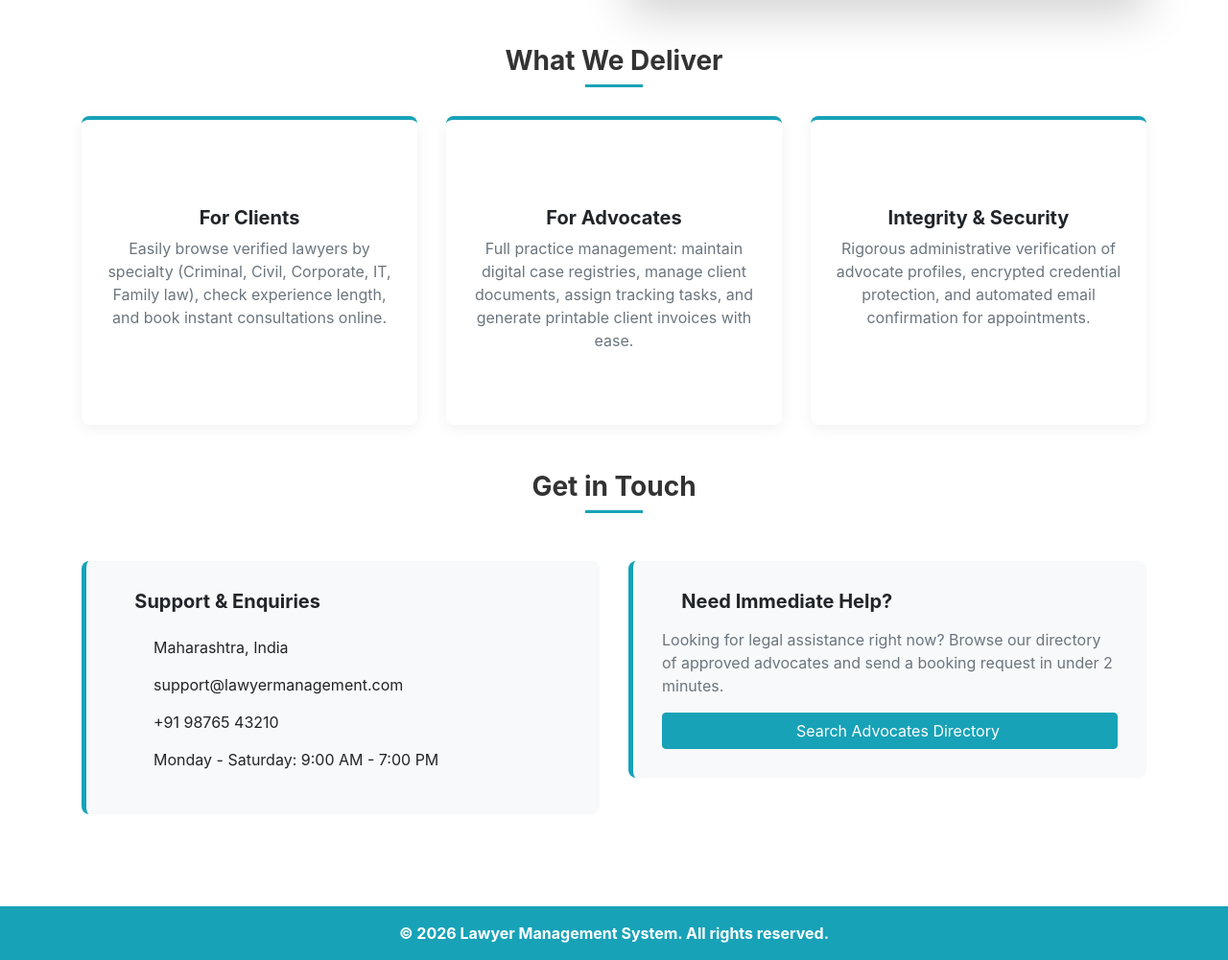
After one commit to Adityashinde0101/Lawyermanagmentsystem-Pj, a PHP site: page /lawyermanagementsystem/aboutus.php in a window 1280 px wide. The commit adds this page. Shown: the part 751-1752 px from the top of the page at 96% size. Run offline with PHP 8.4, Linux system fonts and the light colour scheme; some libraries are stand-ins or nearby versions; some web fonts are replaced.

Commit message:
feat: add About Us page and link in all navbars

```diff
--- /dev/null
+++ b/lawyermanagementsystem/about.php
@@ -0,0 +1,239 @@
+<?php
+session_start();
+?>
+<!doctype html>
+<html lang="en">
+<head>
+    <!-- Required meta tags -->
+    <meta charset="utf-8">
+    <meta name="viewport" content="width=device-width, initial-scale=1, shrink-to-fit=no">
+
+    <link rel="stylesheet" href="https://use.fontawesome.com/releases/v5.8.1/css/all.css" integrity="sha384-50oBUHEmvpQ+1lW4y57PTFmhCaXp0ML5d60M1M7uH2+nqUivzIebhndOJK28anvf" crossorigin="anonymous">
+    <link rel="stylesheet" href="css/all.css">
+    <link rel="stylesheet" href="css/bootstrap.css">
+    <link rel="stylesheet" href="css/style.css">
+    <link rel="stylesheet" href="css/media.css">
+    <title>About Us - Lawyer Management System</title>
+    <style>
+        .about-hero {
+            background: linear-gradient(135deg, #17a2b8 0%, #117a8b 100%);
+            color: #ffffff;
+            padding: 60px 0;
+            text-align: center;
+            margin-bottom: 40px;
+        }
+        .about-hero h1 {
+            font-size: 2.8rem;
+            font-weight: 700;
+            margin-bottom: 15px;
+        }
+        .about-hero p {
+            font-size: 1.2rem;
+            max-width: 750px;
+            margin: 0 auto;
+            opacity: 0.95;
+        }
+        .feature-box {
+            background: #ffffff;
+            border-radius: 8px;
+            padding: 30px 20px;
+            margin-bottom: 30px;
+            box-shadow: 0 4px 15px rgba(0,0,0,0.06);
+            transition: transform 0.3s ease, box-shadow 0.3s ease;
+            height: 100%;
+            border-top: 4px solid #17a2b8;
+        }
+        .feature-box:hover {
+            transform: translateY(-5px);
+            box-shadow: 0 8px 25px rgba(0,0,0,0.12);
+        }
+        .feature-icon {
+            font-size: 2.5rem;
+            color: #17a2b8;
+            margin-bottom: 20px;
+        }
+        .section-title {
+            text-align: center;
+            font-weight: 700;
+            color: #333;
+            margin-bottom: 40px;
+            position: relative;
+        }
+        .section-title::after {
+            content: "";
+            width: 60px;
+            height: 3px;
+            background: #17a2b8;
+            position: absolute;
+            bottom: -10px;
+            left: 50%;
+            transform: translateX(-50%);
+        }
+        .contact-card {
+            background: #f8f9fa;
+            border-radius: 8px;
+            padding: 30px;
+            margin-top: 20px;
+            border-left: 5px solid #17a2b8;
+        }
+        .contact-item {
+            display: flex;
+            align-items: center;
+            margin-bottom: 15px;
+        }
+        .contact-item i {
+            font-size: 1.3rem;
+            color: #17a2b8;
+            margin-right: 15px;
+            width: 25px;
+        }
+    </style>
+</head>
+<body>
+    <header class="customnav bg-info">
+        <div>
+            <div class="row">
+                <div class="col-md-12">
+                    <nav class="navbar navbar-expand-lg ">
+                        <img src="photos/ashok.png" class="fixed-image" width="85" height="85" alt="Emblem">
+                        <div class="container">
+                            <div class="collapse navbar-collapse" id="navbarSupportedContent">
+                                <ul class="navbar-nav ml-auto ">
+                                    <li class="">
+                                        <a class="nav-link cus-a" href="index.php">Home</a>
+                                    </li>
+                                    <li class="">
+                                        <a class="nav-link cus-a" href="lawyers.php">Lawyers</a>
+                                    </li>
+                                    <li class="active">
+                                        <a class="nav-link cus-a" href="about.php">About Us <span class="sr-only">(current)</span></a>
+                                    </li>
+                                    <?php if (isset($_SESSION['login']) && $_SESSION['login'] == TRUE) { ?>
+                                        <li class="">
+                                            <a class="nav-link cus-a" href="logout.php">Logout</a>
+                                        </li>
+                                    <?php } else { ?>
+                                        <li class="">
+                                            <a class="nav-link cus-a" href="login.php">Login</a>
+                                        </li>
+                                        <li class="nav-item dropdown">
+                                            <a class="nav-link dropdown-toggle cus-a" href="#" id="navbarDropdown" role="button" data-toggle="dropdown" aria-haspopup="true" aria-expanded="false">
+                                                Register
+                                            </a>
+                                            <div class="dropdown-menu" aria-labelledby="navbarDropdown">
+                                                <a class="dropdown-item" href="lawyer_register.php">Register as a lawyer</a>
+                                                <a class="dropdown-item" href="user_register.php">Register as a user</a>
+                                            </div>
+                                        </li>
+                                    <?php } ?>
+                                </ul>
+                            </div>
+                        </div>
+                    </nav>
+                </div>
+            </div>
+        </div>
+    </header>
+
+    <!-- Hero Section -->
+    <div class="about-hero">
+        <div class="container">
+            <h1><i class="fa fa-balance-scale"></i> About Lawyer Management System</h1>
+            <p>A unified digital platform dedicated to making legal services accessible, transparent, and seamless for clients and legal practitioners alike.</p>
+        </div>
+    </div>
+
+    <!-- Main Content -->
+    <div class="container mb-5">
+        <!-- Mission & Overview -->
+        <div class="row align-items-center mb-5">
+            <div class="col-md-6">
+                <h2 class="font-weight-bold text-dark mb-3">Empowering Legal Practice & Client Representation</h2>
+                <p class="text-muted leading-relaxed">
+                    The <strong>Lawyer Management System</strong> is engineered to bridge the communication gap between citizens seeking legal counsel and certified legal professionals.
+                </p>
+                <p class="text-muted leading-relaxed">
+                    Whether you are an individual navigating a complex civil dispute, a business requiring corporate governance support, or an advocate managing hundreds of active cases and billing schedules, our system brings digital ease to traditional legal workflows.
+                </p>
+                <div class="mt-4">
+                    <a href="lawyers.php" class="btn btn-info mr-2"><i class="fa fa-search"></i> Find an Advocate</a>
+                    <a href="lawyer_register.php" class="btn btn-outline-info"><i class="fa fa-user-plus"></i> Join as a Lawyer</a>
+                </div>
+            </div>
+            <div class="col-md-6 text-center mt-4 mt-md-0">
+                <img src="law2.jpg" alt="Legal System" class="img-fluid rounded shadow-lg" style="max-height: 340px; object-fit: cover; width: 100%;">
+            </div>
+        </div>
+
+        <!-- Pillars / Offerings -->
+        <h3 class="section-title mt-5">What We Deliver</h3>
+        <div class="row mt-4">
+            <div class="col-md-4">
+                <div class="feature-box text-center">
+                    <div class="feature-icon"><i class="fa fa-users"></i></div>
+                    <h5 class="font-weight-bold">For Clients</h5>
+                    <p class="text-muted">Easily browse verified lawyers by specialty (Criminal, Civil, Corporate, IT, Family law), check experience length, and book instant consultations online.</p>
+                </div>
+            </div>
+            <div class="col-md-4">
+                <div class="feature-box text-center">
+                    <div class="feature-icon"><i class="fa fa-gavel"></i></div>
+                    <h5 class="font-weight-bold">For Advocates</h5>
+                    <p class="text-muted">Full practice management: maintain digital case registries, manage client documents, assign tracking tasks, and generate printable client invoices with ease.</p>
+                </div>
+            </div>
+            <div class="col-md-4">
+                <div class="feature-box text-center">
+                    <div class="feature-icon"><i class="fa fa-shield-alt"></i></div>
+                    <h5 class="font-weight-bold">Integrity & Security</h5>
+                    <p class="text-muted">Rigorous administrative verification of advocate profiles, encrypted credential protection, and automated email confirmation for appointments.</p>
+                </div>
+            </div>
+        </div>
+
+        <!-- Contact & Details Section -->
+        <h3 class="section-title mt-5">Get in Touch</h3>
+        <div class="row">
+            <div class="col-md-6">
+                <div class="contact-card">
+                    <h5 class="font-weight-bold mb-4"><i class="fa fa-headset text-info"></i> Support & Enquiries</h5>
+                    <div class="contact-item">
+                        <i class="fa fa-map-marker-alt"></i>
+                        <span>Maharashtra, India</span>
+                    </div>
+                    <div class="contact-item">
+                        <i class="fa fa-envelope"></i>
+                        <span>support@lawyermanagement.com</span>
+                    </div>
+                    <div class="contact-item">
+                        <i class="fa fa-phone"></i>
+                        <span>+91 98765 43210</span>
+                    </div>
+                    <div class="contact-item">
+                        <i class="fa fa-clock"></i>
+                        <span>Monday - Saturday: 9:00 AM - 7:00 PM</span>
+                    </div>
+                </div>
+            </div>
+            <div class="col-md-6">
+                <div class="contact-card">
+                    <h5 class="font-weight-bold mb-3"><i class="fa fa-question-circle text-info"></i> Need Immediate Help?</h5>
+                    <p class="text-muted">Looking for legal assistance right now? Browse our directory of approved advocates and send a booking request in under 2 minutes.</p>
+                    <a href="searchLawyer.php" class="btn btn-block btn-info mt-3"><i class="fa fa-search"></i> Search Advocates Directory</a>
+                </div>
+            </div>
+        </div>
+    </div>
+
+    <!-- Footer -->
+    <footer class="bg-info text-white py-3 mt-5">
+        <div class="container text-center">
+            <p class="mb-0 font-weight-bold">&copy; <?php echo date("Y"); ?> Lawyer Management System. All rights reserved.</p>
+        </div>
+    </footer>
+
+    <!-- jQuery and Bootstrap JS -->
+    <script src="https://code.jquery.com/jquery-3.3.1.slim.min.js" integrity="sha384-q8i/X+965DzO0rT7abK41JStQIAqVgRVzpbzo5smXKp4YfRvH+8abtTE1Pi6jizo" crossorigin="anonymous"></script>
+    <script src="https://stackpath.bootstrapcdn.com/bootstrap/4.1.1/js/bootstrap.min.js" integrity="sha384-smHYKdLADwkXOn1EmN1qk/HfnUcbVRZyYmZ4qpPea6sjB/pTJ0euyQp0Mk8ck+5T" crossorigin="anonymous"></script>
+</body>
+</html>
--- /dev/null
+++ b/lawyermanagementsystem/aboutus.php
@@ -0,0 +1,2 @@
+<?php
+require_once __DIR__ . "/about.php";
--- a/lawyermanagementsystem/index.php
+++ b/lawyermanagementsystem/index.php
@@ -44,7 +44,7 @@ include("db_con/dbCon.php");
 										<a class="nav-link cus-a" href="lawyers.php">Lawyers</a><!--lawyers.html page-->
 									</li>
 									<li class="">
-										<a class="nav-link cus-a" href="#">About Us</a>
+										<a class="nav-link cus-a" href="about.php">About Us</a>
 									</li>
 									<?php if (isset($_SESSION['login']) && $_SESSION['login'] == TRUE) { ?>
 
--- a/lawyermanagementsystem/lawyer_register.php
+++ b/lawyermanagementsystem/lawyer_register.php
@@ -36,7 +36,7 @@
 										<a class="nav-link cus-a" href="lawyers.php">Lawyers</a><!--lawyers.html page-->
 									</li>
 									<li class="">
-										<a class="nav-link cus-a" href="#">About Us</a>
+										<a class="nav-link cus-a" href="about.php">About Us</a>
 									</li>
 									<li class="">
 										<a class="nav-link cus-a" href="login.php">Login</a>
--- a/lawyermanagementsystem/lawyers.php
+++ b/lawyermanagementsystem/lawyers.php
@@ -32,7 +32,7 @@
 										<a class="nav-link cus-a" href="lawyers.php">Lawyers</a><!--lawyers.html page-->
 									</li>
 									<li class="">
-										<a class="nav-link cus-a" href="#">About Us</a>
+										<a class="nav-link cus-a" href="about.php">About Us</a>
 									</li>
 									<?php if(isset($_SESSION['login']) && $_SESSION['login'] == TRUE){ ?>
 										<li class="">
--- a/lawyermanagementsystem/login.php
+++ b/lawyermanagementsystem/login.php
@@ -37,7 +37,7 @@
 										<a class="nav-link cus-a" href="lawyers.php">Lawyers</a><!--lawyers.html page-->
 									</li>
 									<li class="">
-										<a class="nav-link cus-a" href="#">About Us</a>
+										<a class="nav-link cus-a" href="about.php">About Us</a>
 									</li>
 									<li class="">
 										<a class="nav-link cus-a" href="login.php">Login</a>
--- a/lawyermanagementsystem/searchLawyer.php
+++ b/lawyermanagementsystem/searchLawyer.php
@@ -36,7 +36,7 @@
 										<a class="nav-link cus-a" href="lawyers.php">Lawyers</a><!--lawyers.html page-->
 									</li>
 									<li class="">
-										<a class="nav-link cus-a" href="#">About Us</a>
+										<a class="nav-link cus-a" href="about.php">About Us</a>
 									</li>
 									<?php if (isset($_SESSION['login']) && $_SESSION['login'] == TRUE) { ?>
 										<li class="">
--- a/lawyermanagementsystem/single_lawyer.php
+++ b/lawyermanagementsystem/single_lawyer.php
@@ -39,7 +39,7 @@ include("db_con/dbCon.php");
 								<a class="nav-link cus-a" href="single_lawyer.php">Lawyers</a><!--lawyers.html page-->
 							</li>
 							<li class="">
-								<a class="nav-link cus-a" href="#">About Us</a>
+								<a class="nav-link cus-a" href="about.php">About Us</a>
 							</li>
 							<?php if (isset($_SESSION['login']) && $_SESSION['login'] == TRUE) { ?>
 								<li class="">
--- a/lawyermanagementsystem/user_register.php
+++ b/lawyermanagementsystem/user_register.php
@@ -37,7 +37,7 @@
 										<a class="nav-link cus-a" href="lawyers.php">Lawyers</a><!--lawyers.html page-->
 									</li>
 									<li class="">
-										<a class="nav-link cus-a" href="#">About Us</a>
+										<a class="nav-link cus-a" href="about.php">About Us</a>
 									</li>
 									<li class="">
 										<a class="nav-link cus-a" href="login.php">Login</a>
```
